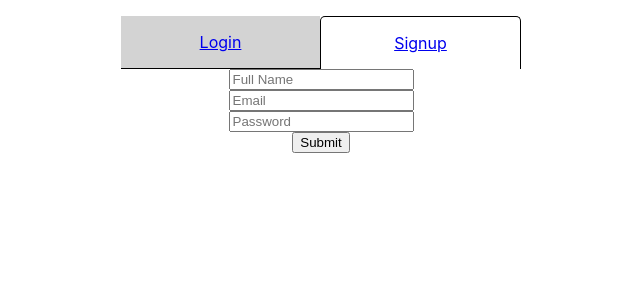
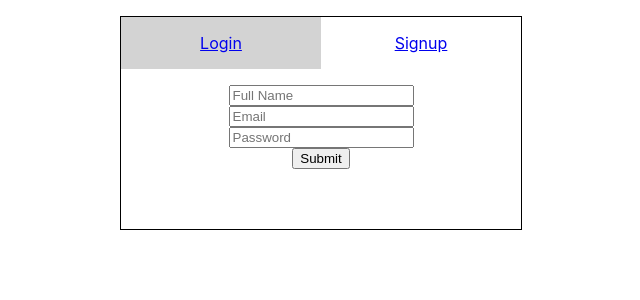
Before and after one commit to smv5047/Drone-On-FE, a React (Create React App) app: page /signup in a window 1280 px wide. Shown: the top 300 px of the page, without its empty margins (319-959 px from the left). Built offline with nearby package versions, Linux system fonts and the light colour scheme; the HTML template or start-up script is replaced by a standard one.

Commit message:
make auth tabs look better. add min-height

```diff
--- a/src/components/AuthForm.js
+++ b/src/components/AuthForm.js
@@ -3,6 +3,8 @@ import styled from "styled-components";
 import axios from "utils/Axios";
 
 const Style = styled.form.attrs()`
+  margin: 1rem;
+  min-height: 8rem;
   display: flex;
   flex-direction: column;
   align-items: center;
--- a/src/pages/AuthView.js
+++ b/src/pages/AuthView.js
@@ -6,6 +6,7 @@ import AuthForm from "components/AuthForm";
 const StyledView = styled.div`
   max-width: 400px;
   margin: 1rem auto;
+  border: 1px black solid;
 `;
 
 const Style = styled.nav`
@@ -22,13 +23,10 @@ const Style = styled.nav`
 const StyledLink = styled(NavLink).attrs({
   activeClassName: "active"
 })`
-  border-bottom: 1px solid black;
   background-color: lightgray;
+
   &.active {
     background-color: white;
-    border-radius: 5px 5px 0 0;
-    border: 1px solid black;
-    border-bottom: 0;
   }
 `;
 
```
